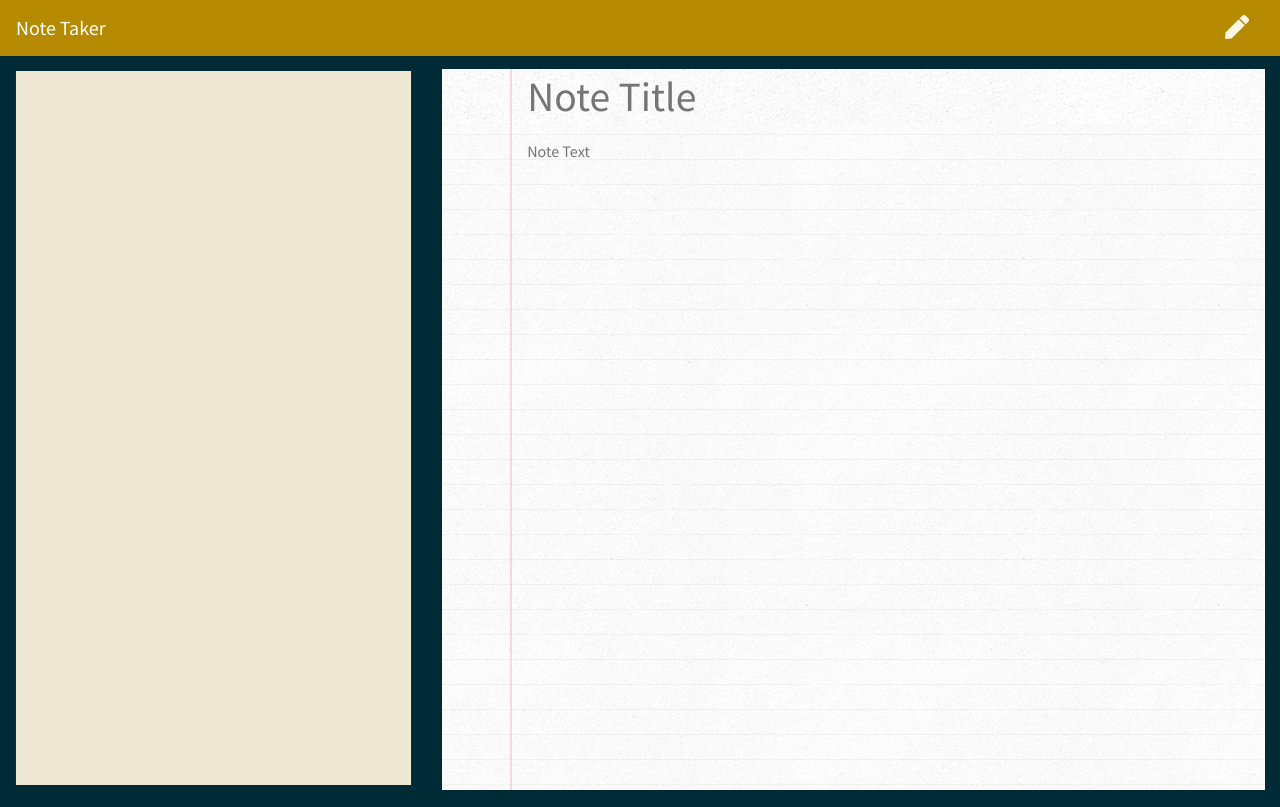
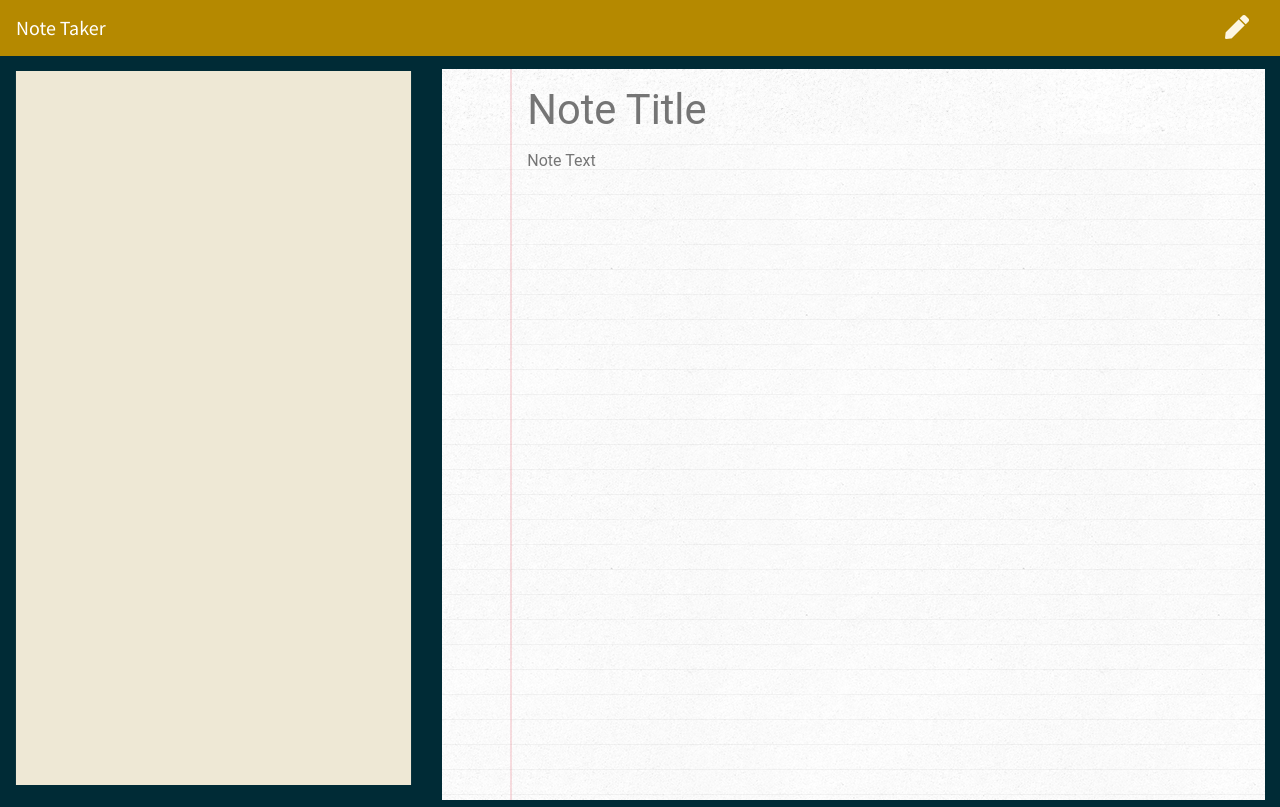
Before and after one commit to natemking/note_taker, a website: page public/notes.html in a window 1280 px wide. Drawn offline with nearby package versions, Linux system fonts and the light colour scheme; no server answers.

Commit message:
Updated note title height and padding

```diff
--- a/public/assets/css/styles.css
+++ b/public/assets/css/styles.css
@@ -30,6 +30,7 @@ html, body {
 
 .note-container {
   margin-bottom: 15px;
+  font-family: 'Roboto', sans-serif;
 }
 
 .note-textarea, .note-title {
@@ -49,10 +50,10 @@ html, body {
 }
 
 .note-title, .note-edge-heading {
-  height: 55px;
+  height: 65px;
   margin-top: 13px;
   font-size: calc(2rem + .75vw);
-  padding: 0 15px 0 15px;
+  padding: 15px 15px 0 15px;
   background-image: url('../images/linedpaper-heading.png');
 }
 
```
